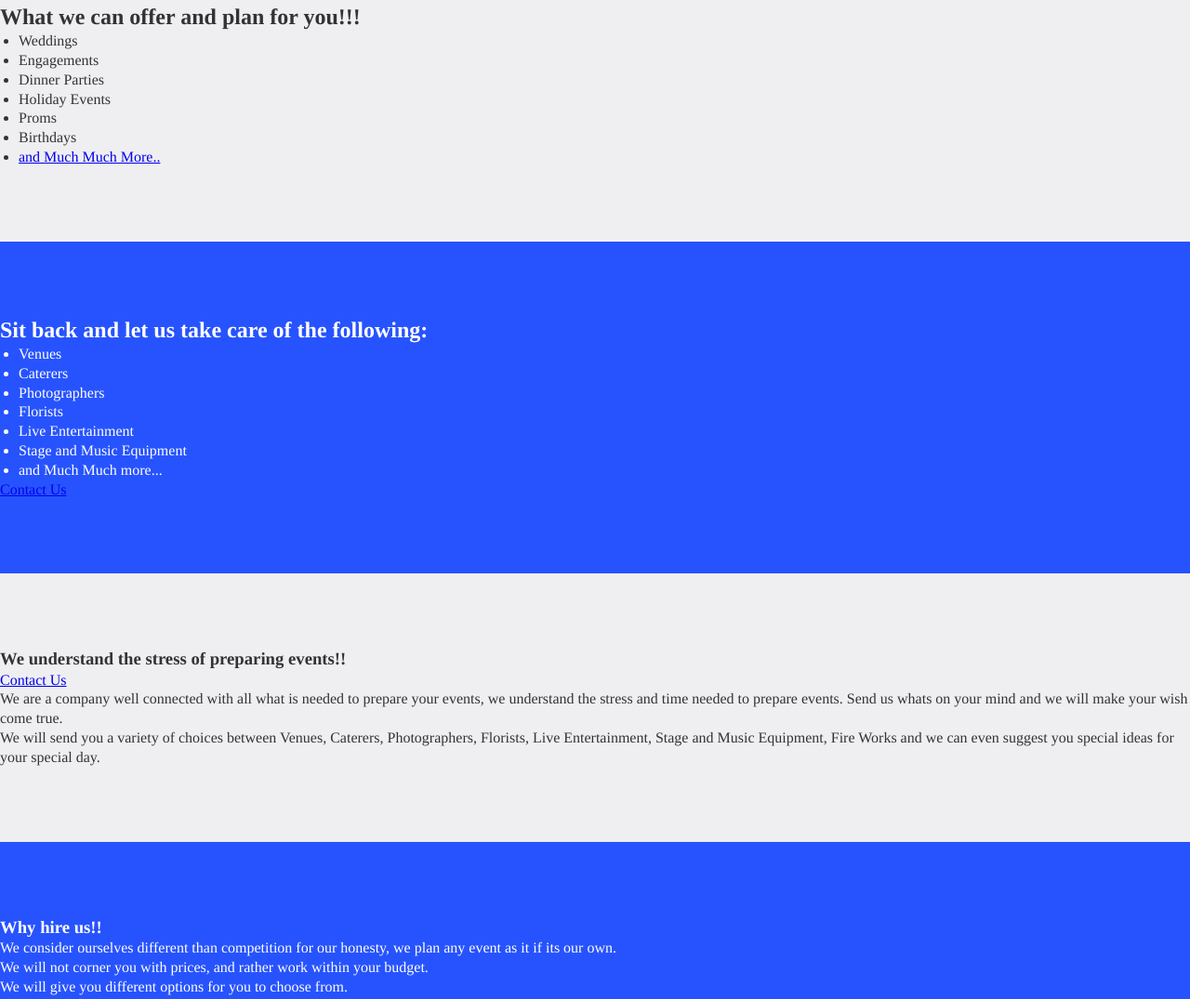
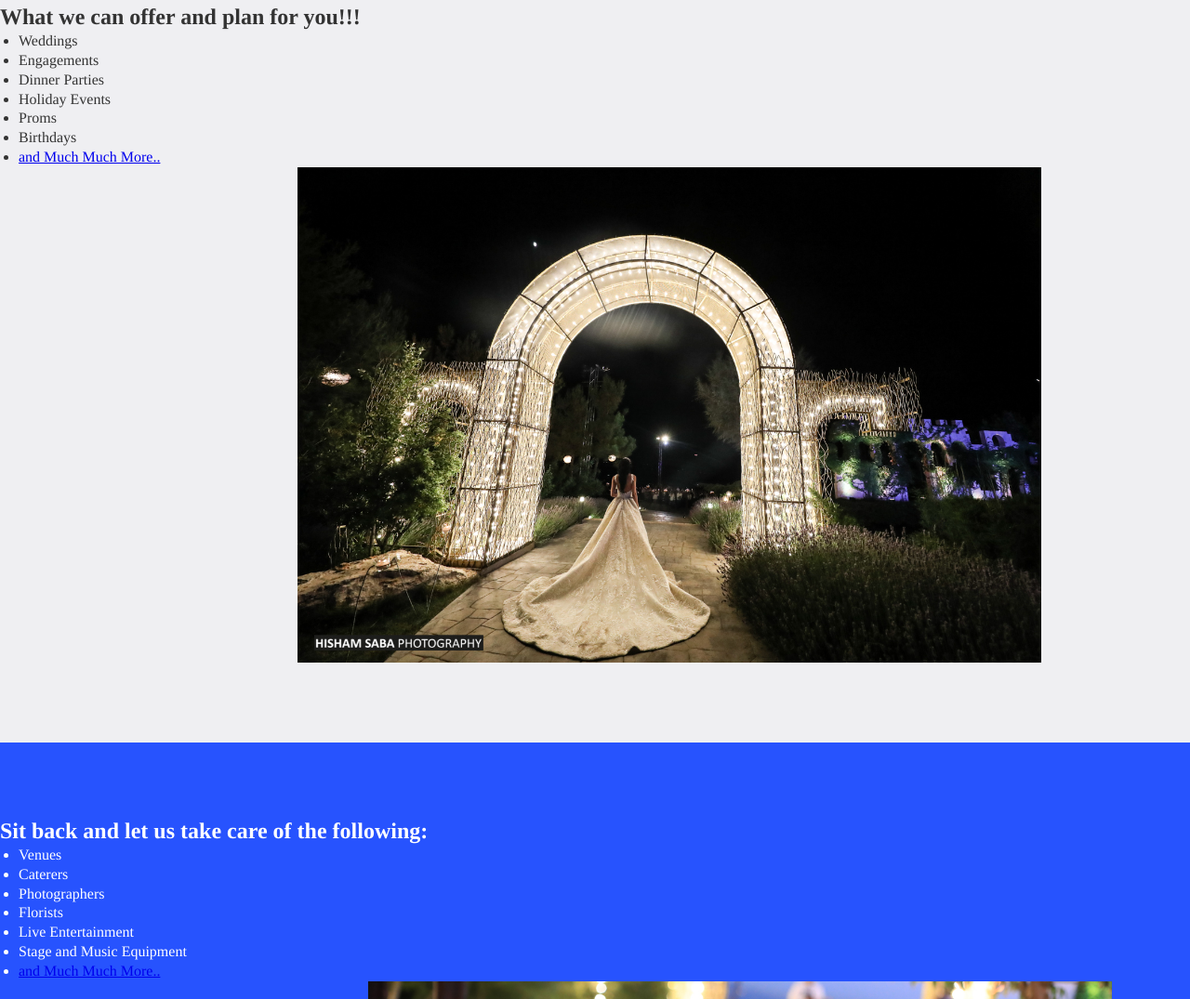
Before and after one commit to rhdaniel/rhdaniel.github.io, a plain HTML site: page unit_4/index.html in a window 1280 px wide. Shown: the part 797-1872 px from the top of the page at 93% size. Drawn offline with Linux system fonts and the light colour scheme; a web font is replaced by a local one.

Commit message:
unit 4 final

```diff
--- a/unit_4/css/style.css
+++ b/unit_4/css/style.css
@@ -4,7 +4,8 @@
 	box-sizing: border-box;
 }
 img {
-	width:300px;
+	width:800px;
+	margin-left: 20em;
 }
 body {
 	color:#333;
--- a/unit_4/index.html
+++ b/unit_4/index.html
@@ -24,6 +24,7 @@
 		<p id="description">We are a company responsible for planning superb events. From a small dinner party to a beautiful full board wedding. Our mission is to fulfill your needs in any event needed.</p>
 		<a  href="#" class=contact">Contact Us</a>
 	</section>
+
 	<section id="events">
 		<!-- cover the type of events you take care of -->
 		<h2>What we can offer and plan for you!!!</h2>
@@ -36,6 +37,8 @@
 			<li>Birthdays</li>
 			<li><a href="#">and Much Much More..</a></li>
 		</ul>
+		<img src="images/4256.jpg">
+
 	</section>
 	<section id="services">
 		<h2>Sit back and let us take care of the following:</h2>
@@ -46,9 +49,10 @@
 			<li>Florists</li>
 			<li>Live Entertainment</li>
 			<li>Stage and Music Equipment</li>
-			<li>and Much Much more...</li>
+			<li><a href="#">and Much Much More..</a></li>
 		</ul>
 		<a  href="#" class="contact">Contact Us</a>
+		<img src="images/3567.jpg">
 	</section>
 
 	<section id="about">
@@ -60,6 +64,7 @@
 		<p>
 			We will send you a variety of choices between Venues, Caterers, Photographers, Florists, Live Entertainment, Stage and Music Equipment, Fire Works and we can even suggest you special ideas for your special day.
 		</p>
+		<img src="images/4518.jpg">
 	</section>
 
 	<section id="competition">
```
Also changed, not shown: unit_4/images/4256.jpg (added), unit_4/images/4514.jpg (added), unit_4/images/4518.jpg (added).
